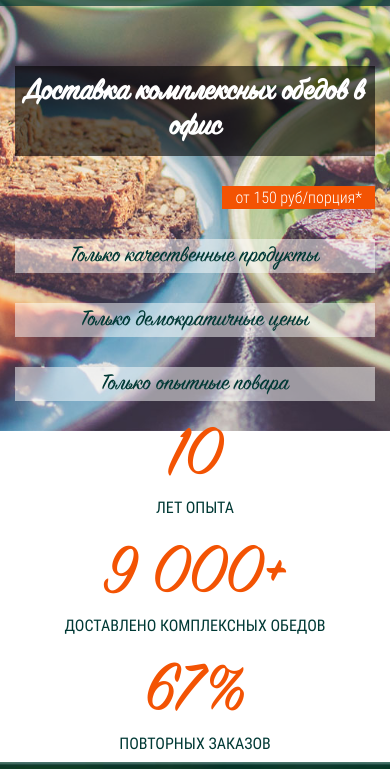
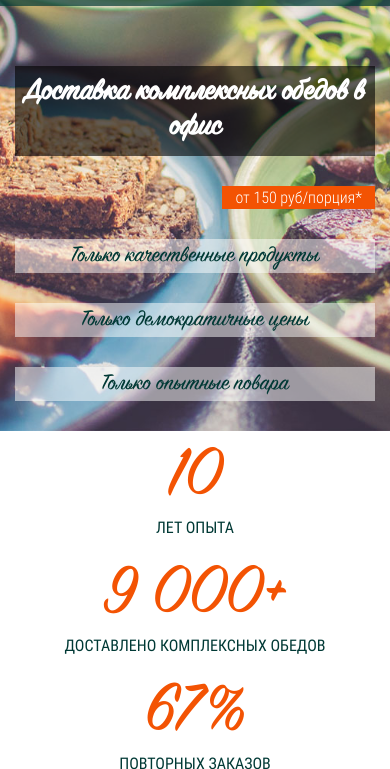
Before and after one commit to yaroslavzn/Mos-Appetit, a website: page app/index.html in a window 390 px wide. Shown: the part 74-843 px from the top of the page. Drawn offline with Linux system fonts and the light colour scheme.

Commit message:
one more fix

```diff
--- a/app/css/main.css
+++ b/app/css/main.css
@@ -1468,6 +1468,8 @@ section {
     .header__desc-item:last-child {
       margin-bottom: 0px; }
   /* Statistic */
+  .statistic {
+    padding-top: 20px; }
   .statistic__list {
     -webkit-flex-wrap: wrap;
         -ms-flex-wrap: wrap;
```
